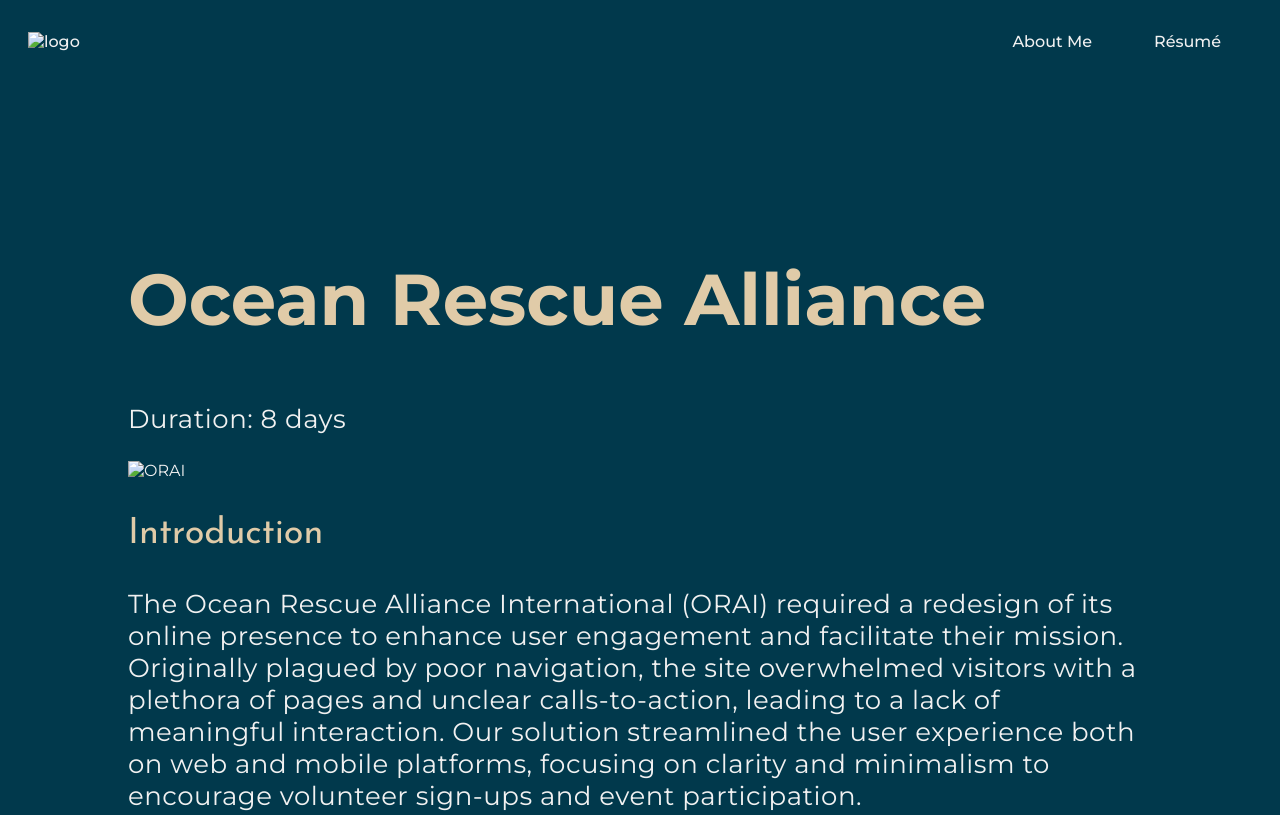
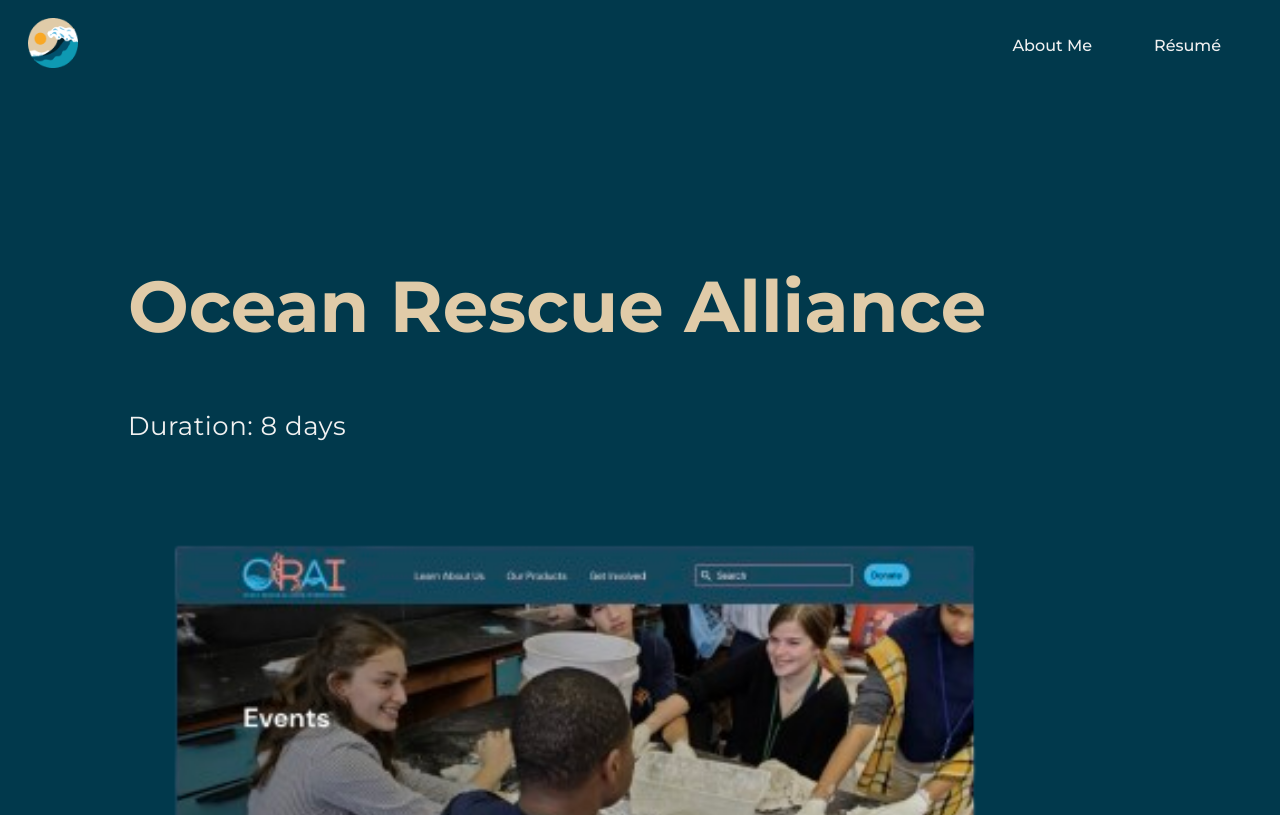
Before and after one commit to cgatchalian/HW19, a plain HTML site: page index.html in a window 1280 px wide. Shown: the top 815 px of the page. Drawn offline with Linux system fonts and the light colour scheme; files whose address does not match are found by name.

Commit message:
added image locations

```diff
--- a/index.html
+++ b/index.html
@@ -12,7 +12,7 @@
 <body>
     <header>
         <a href="index.html">
-            <img class="logo" src="/Users/cgatchalian/Documents/My Code/UXUI18-PT2/images/portfolio_logo copy.png" alt="logo">
+            <img class="logo" src="/Users/cgatchalian/Documents/My Code/HW19/images/icon 1.png" alt="logo">
         </a>
         <nav>
             <ul>
@@ -25,7 +25,7 @@
         <section class="hidden">
             <h1>Ocean Rescue Alliance</h1>
             <p>Duration: 8 days</p>
-            <img src="/Users/cgatchalian/Documents/My Code/UXUI18-PT2/images/file.png" alt="ORAI" style="width: 100%; max-width: 1285px; height: auto;">
+            <img src="/Users/cgatchalian/Documents/My Code/HW19/images/Screenshot_2024-06-12_at_7.53.22_PM-removebg-preview.png" alt="ORAI" style="width: 100%; max-width: 1285px; height: auto;">
             <div class="hidden">
                 <h3>Introduction</h3>
                 <p>The Ocean Rescue Alliance International (ORAI) required a redesign of its online presence to enhance user engagement and facilitate their mission. Originally plagued by poor navigation, the site overwhelmed visitors with a plethora of pages and unclear calls-to-action, leading to a lack of meaningful interaction. Our solution streamlined the user experience both on web and mobile platforms, focusing on clarity and minimalism to encourage volunteer sign-ups and event participation.</p>
```
Also changed, not shown: images/Screenshot_2024-06-12_at_7.53.22_PM-removebg-preview.png (added), 1 other file.
